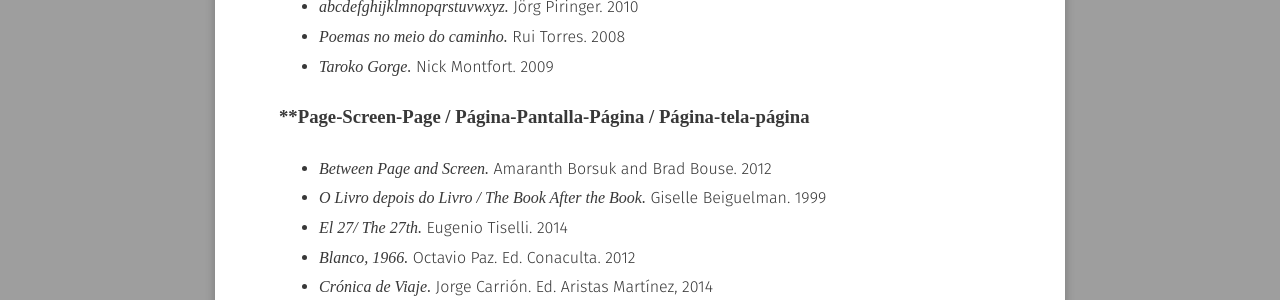
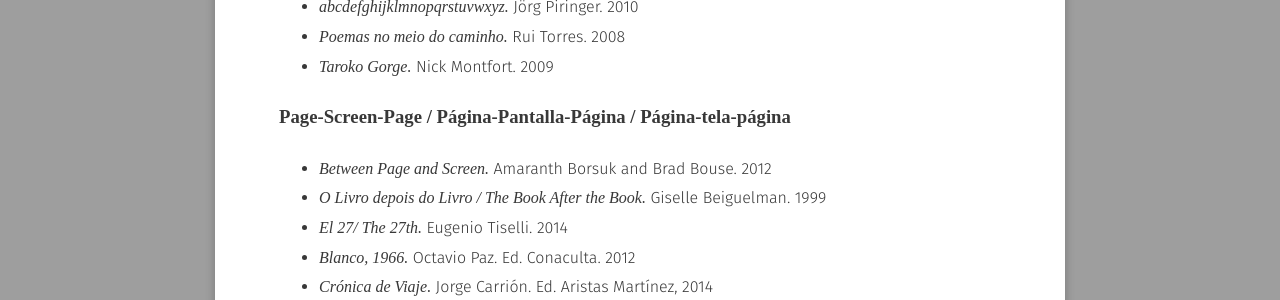
Before and after one commit to nolegacyexhibit/nolegacyexhibit.github.io, a Jekyll site: the page built from collection/listofworks.md, in a window 1280 px wide and 900 px high, scrolled down 750 px. Shown: the part 154-454 px from the top of the window. Built offline with Jekyll 4.4.1, drawn with Linux system fonts in a browser that asks for light colours; some web fonts are replaced.

```diff
--- a/collection/listofworks.md
+++ b/collection/listofworks.md
@@ -38,7 +38,7 @@ tags: [collection]
 - *Taroko Gorge.* Nick Montfort. 2009
 
 
-### **Page-Screen-Page / Página-Pantalla-Página / Página­-tela-­página
+### **Page-Screen-Page / Página-Pantalla-Página / Página­-tela-­página**
 
 - *Between Page and Screen.* Amaranth Borsuk and Brad Bouse. 2012
 - *O Livro depois do Livro / The Book After the Book.* Giselle Beiguelman. 1999
@@ -130,7 +130,7 @@ tags: [collection]
 - Guillermo de Torre. “Girandula” and Cabellera” from *Hélices: poemas (1918-1922).* Madrid: Editorial Mundo Latino, 1923.
 
 
-**The endless labyrinth / El laberinto infinito / O labirinto infinito**
+### **The endless labyrinth / El laberinto infinito / O labirinto infinito**
 
 
 - Borges, Jorge Luis, Nestor Ibarra, and Raymond Gid. *La bibliothèque de babel.* Montanthiaume: Raymond Gid, 1963.
```
